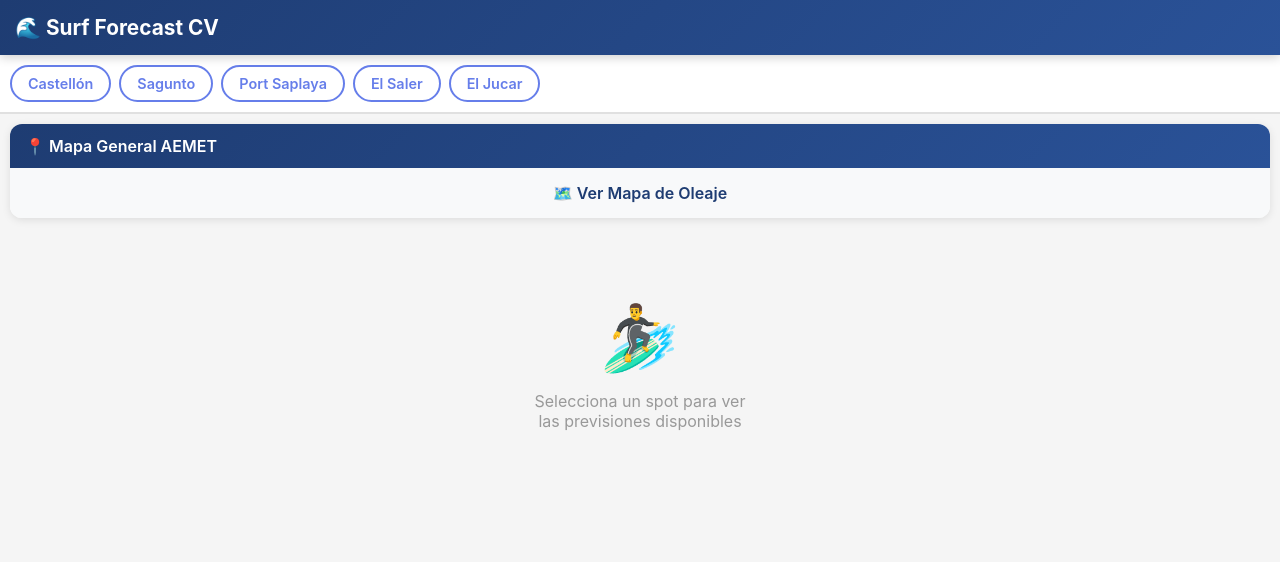
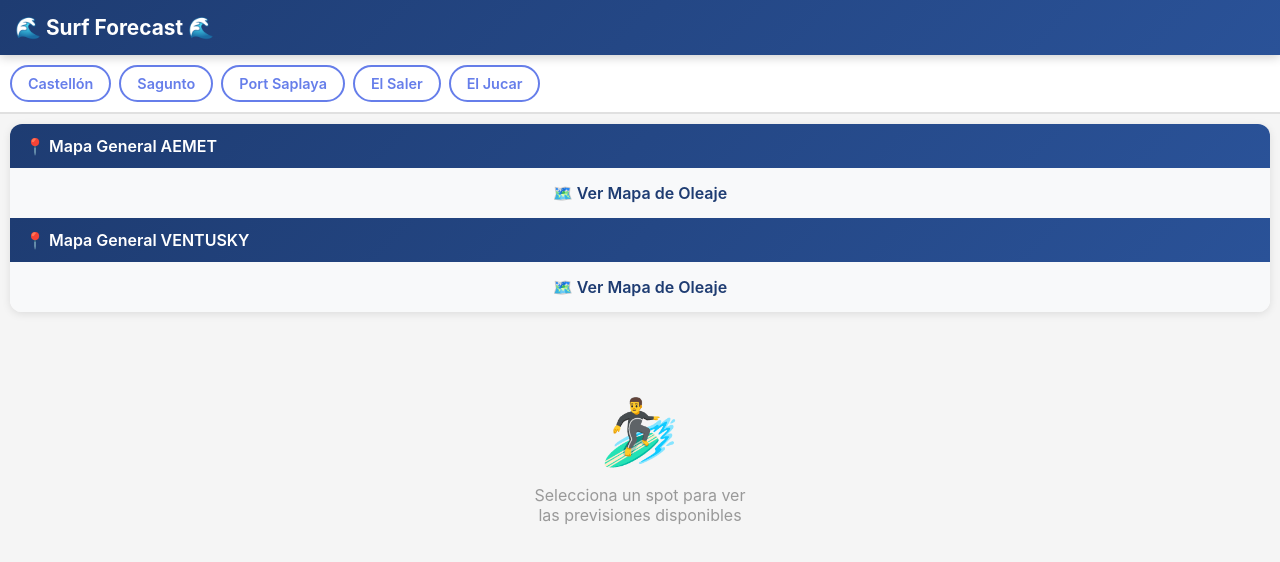
Before and after one commit to ruboruru234/mirepo, a plain HTML site: page index.html in a window 1280 px wide. Drawn offline with Linux system fonts and the light colour scheme.

Commit message:
Add files via upload

```diff
--- a/index.html
+++ b/index.html
@@ -8,7 +8,7 @@
     <meta name="apple-mobile-web-app-status-bar-style" content="black-translucent">
     <meta name="apple-mobile-web-app-title" content="Surf CV">
     <link rel="manifest" href="manifest.json">
-    <title>Previsiones Oleaje CV</title>
+    <title>Previsiones Oleaje</title>
     <style>
         * {
             margin: 0;
@@ -248,7 +248,7 @@
     </div>
 
     <div class="header">
-        <h1>🌊 Surf Forecast CV</h1>
+        <h1>🌊 Surf Forecast 🌊 </h1>
     </div>
 
     <div class="spots-nav">
@@ -264,6 +264,12 @@
             📍 Mapa General AEMET
         </div>
         <a href="https://www.aemet.es/es/eltiempo/prediccion/maritima?opc1=0&opc3=0&area=val1" target="_blank" class="aemet-link">
+            🗺️ Ver Mapa de Oleaje
+        </a>
+        <div class="card-header">
+            📍 Mapa General VENTUSKY
+        </div>
+        <a href="https://www.ventusky.com/?p=39.68;-0.05;8&l=wave" target="_blank" class="aemet-link">
             🗺️ Ver Mapa de Oleaje
         </a>
     </div>
```
